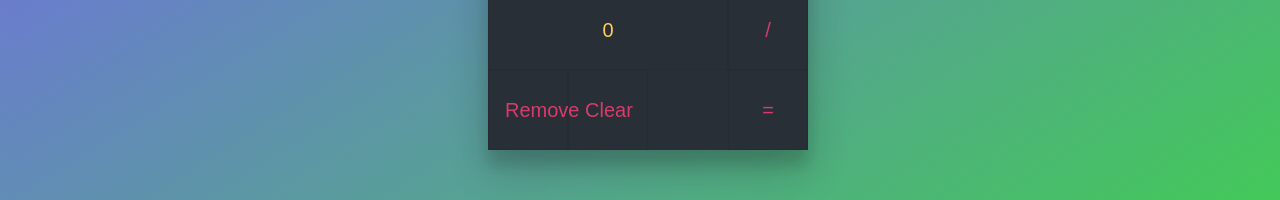
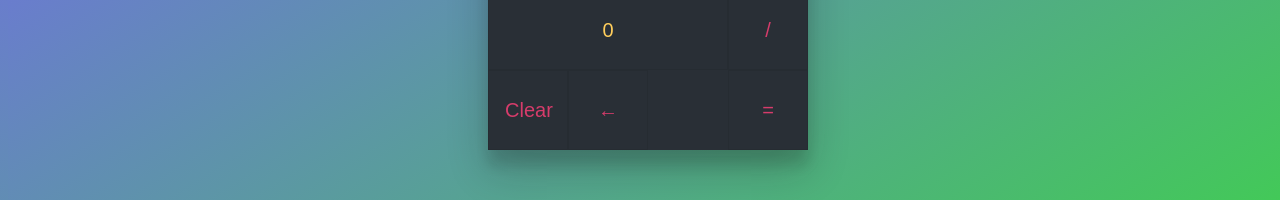
Before and after one commit to BladimirDelBarrioPizarro/Calc-App, a React (Create React App) app: page / in a window 1280 px wide. Shown: the part 438-638 px from the top of the page. Built offline with nearby package versions, Linux system fonts and the light colour scheme.

Commit message:
feat: added component Functions

```diff
--- a/src/components/App/App.css
+++ b/src/components/App/App.css
@@ -40,7 +40,21 @@ button:hover {
   border: 1px solid #ffce5c22;
 }
 
-
+.result {
+  position: relative;
+  width: 320px;
+  height: 80px;
+  padding: 8px;
+  overflow: hidden;
+  background-color: rgba(19, 19, 19, .64);
+  font-size: 32px;
+  line-height: 2;
+  color: #60d63c;
+  text-align: right;
+  direction: rtl;
+  white-space: nowrap;
+  box-sizing: border-box;
+}
 
 
 .functions button, .math-operations button {
--- a/src/components/App/App.jsx
+++ b/src/components/App/App.jsx
@@ -1,5 +1,6 @@
 import React from 'react'
 import Button from '../Button/Button'
+import Functions from '../Functions/Functions'
 import MathOp from '../MathOp/MathOp'
 import Result from '../Result/Result'
 import './App.css'
@@ -29,12 +30,13 @@ const App = () => {
                     <Button text={i18n.nine} handleOnClick={clickHandlerFunction}/>
                     <Button text={i18n.cero} handleOnClick={clickHandlerFunction}/>
             </div>
-            <div className="functions">
-                    <button>{i18n.remove}</button>
-                    <button>{i18n.clear}</button>
-            </div>
+
+            <Functions onContentClear={() => console.log("clear")}
+                       onDelete={() => console.log("delete")} />
+
             <div className="math-operations">
-                <MathOp/>
+                <MathOp onClickOperation={operation => console.log(operation)}
+                        onClickEqual={equal => console.log(equal)}/>
             </div>
         </main>
     )
--- a/src/components/App/i18n.json
+++ b/src/components/App/i18n.json
@@ -10,11 +10,6 @@
     "seven":"7",
     "eight":"8",
     "nine":"9",
-    "sum":"+",
-    "substraction":"-",
-    "division":"/",
-    "multiplication":"*",
-    "equals":"=",
     "clear":"Clear",
     "remove":"Remove"
 }
--- /dev/null
+++ b/src/components/Functions/Functions.jsx
@@ -0,0 +1,18 @@
+import React from 'react'
+import Button from '../Button/Button'
+import PropTypes from 'prop-types'
+import i18n from './i18n.json'
+
+const Functions = ({onContentClear,onDelete}) => (
+    <section className="functions">
+       <Button text={i18n.clear} handleOnClick={() => onContentClear()}></Button>
+       <Button text="&larr;" handleOnClick={() => onDelete()}></Button>
+    </section>
+  )
+
+Functions.propTypes = {
+    onContentClear: PropTypes.func.isRequired,
+    onDelete: PropTypes.func.isRequired
+}
+
+export default Functions
--- /dev/null
+++ b/src/components/Functions/i18n.json
@@ -0,0 +1,3 @@
+{
+    "clear":"Clear"
+}
--- a/src/components/MathOp/MathOp.jsx
+++ b/src/components/MathOp/MathOp.jsx
@@ -1,8 +1,8 @@
 import React from 'react'
-import PropTypes, { func } from 'prop-types'
+import PropTypes from 'prop-types'
 import Button from '../Button/Button'
 import i18n from './i18n.json'
-import './MathOp.css'
+
 
 const MathOp = ({onClickOperation, onClickEqual}) => (
   <section className="math-operations">
@@ -11,7 +11,7 @@ const MathOp = ({onClickOperation, onClickEqual}) => (
     <Button text={i18n.multiplication} handleOnClick={onClickOperation}/>
     <Button text={i18n.division} handleOnClick={onClickOperation}/>
     <Button text={i18n.equals} handleOnClick={onClickEqual}/>
-</section>
+  </section>
 )
 
 MathOp.propTypes = {
--- a/src/components/MathOp/i18n.json
+++ b/src/components/MathOp/i18n.json
@@ -3,7 +3,5 @@
     "substraction":"-",
     "division":"/",
     "multiplication":"*",
-    "equals":"=",
-    "clear":"Clear",
-    "remove":"Remove"
+    "equals":"="
 }
--- a/src/components/Result/Result.css
+++ /dev/null
@@ -1,15 +0,0 @@
-.result {
-    position: relative;
-    width: 320px;
-    height: 80px;
-    padding: 8px;
-    overflow: hidden;
-    background-color: rgba(19, 19, 19, .64);
-    font-size: 32px;
-    line-height: 2;
-    color: #60d63c;
-    text-align: right;
-    direction: rtl;
-    white-space: nowrap;
-    box-sizing: border-box;
-  }
--- a/src/components/Result/Result.jsx
+++ b/src/components/Result/Result.jsx
@@ -1,6 +1,6 @@
 import React from 'react'
 import PropTypes from 'prop-types'
-import './Result.css'
+
 
 
 
```
Also changed, not shown: src/components/MathOp/MathOp.css (deleted).
